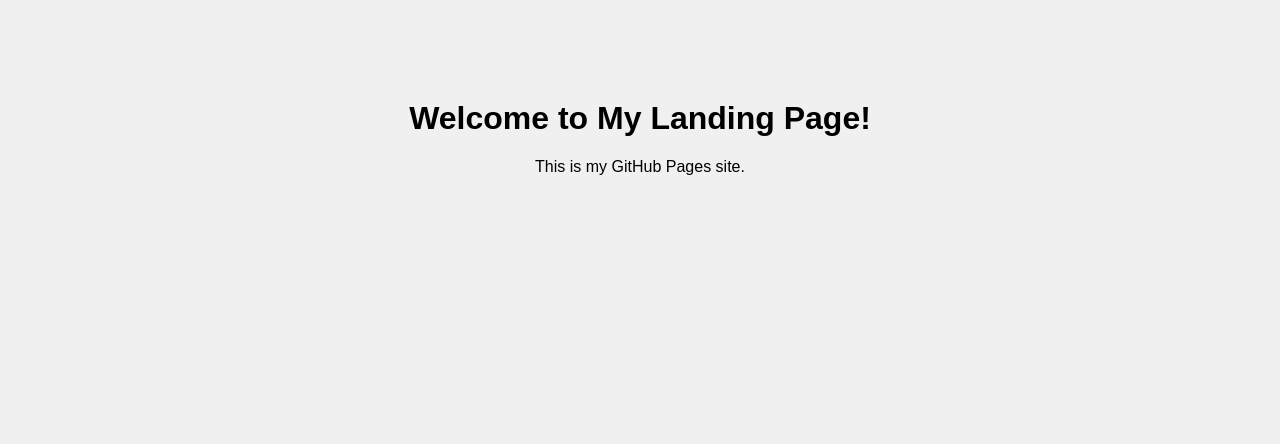
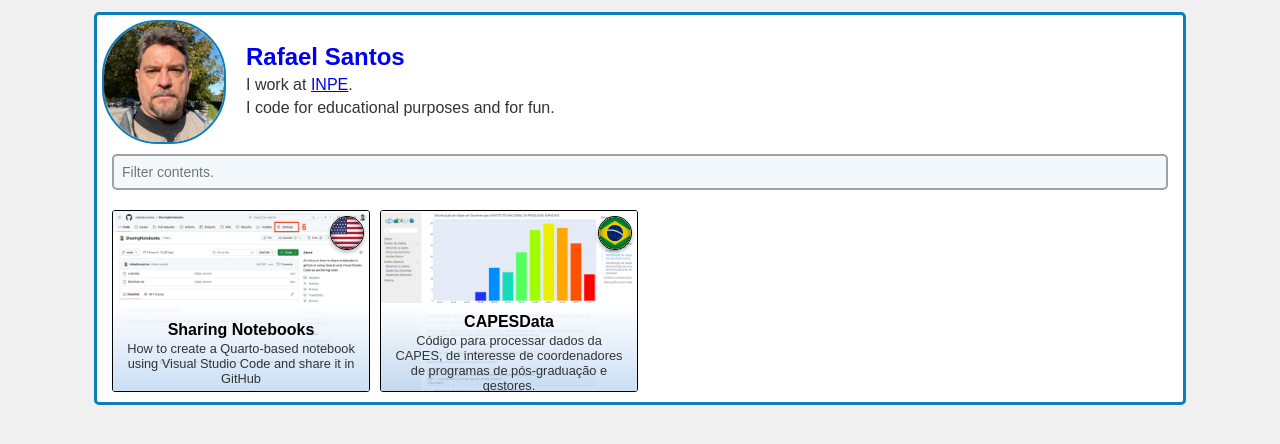
Before and after one commit to rafaeldcsantos/rafaeldcsantos.github.io, a plain HTML site: page index.html in a window 1280 px wide. Drawn offline with Linux system fonts and the light colour scheme.

Commit message:
Public version

```diff
--- /dev/null
+++ b/CSS/apps.css
@@ -0,0 +1,100 @@
+/* ---------------------------------------------------
+   Container for the application cards
+   --------------------------------------------------- */
+   .appcontainer {
+    display: grid;                         /* Use grid layout */
+    grid-gap: 10px;                        /* Gap between grid items */
+    grid-template-columns: repeat(4, 1fr);   /* Four equal-width columns */
+    justify-items: center;                 /* Center each card within its cell */
+    width: 1056px;                         /* Fixed container width; adjust as needed */
+    margin: 0 auto;                        /* Center container horizontally */
+    margin-top: -20px;
+    margin-bottom: 5px;
+    padding-top: 20px;
+  }
+
+/* ---------------------------------------------------
+   Card Container: the clickable button
+   --------------------------------------------------- */
+   .card {
+    display: block;                         /* Makes the link a block element */
+    width: 256px;
+    height: 180px;                      /* Fixed width for uniformity */
+    border: 1px solid #000;                 /* Card border */
+    border-radius: 3px;                     /* Rounded corners */
+    overflow: hidden;                       /* Ensures child elements don't overflow */
+    text-decoration: none;                  /* Remove default link styling */
+    color: #000;                            /* Default text color */
+    position: relative;                     /* For absolutely positioned flag */
+    transition: transform 0.3s ease, box-shadow 0.3s ease; /* Smooth hover effects */
+  }
+
+  /* ---------------------------------------------------
+     Card Image Container
+     --------------------------------------------------- */
+  .card-image {
+    position: relative;                     /* Establish positioning for the overlay */
+  }
+
+  /* Main image style: fixed height and full width */
+  .card-image img {
+    display: block;
+    width: 100%;                            /* Fill the card's width */
+    object-fit: cover;                      /* Ensures the image covers the container without distortion */
+  }
+
+  /* ---------------------------------------------------
+     Gradient & Text Overlay
+     --------------------------------------------------- */
+  .card-gradient {
+    position: absolute;                     /* Overlay on top of the image */
+    bottom: 0;                              /* Align to the bottom of the image */
+    left: 0;
+    right: 0;
+    height: 100px;                           /* Height of the overlay area (adjust as needed) */
+    background: linear-gradient(to top, rgba(136, 183, 233,0.5), rgb(255, 255, 255));
+    /* This gradient fades from solid white at the bottom to transparent at the top */
+
+    /* Optional: use flex to center the text vertically and add some padding */
+    display: flex;
+    align-items: center;
+    padding: 0 10px;
+    box-sizing: border-box;
+  }
+
+  /* Text styling inside the overlay */
+  .card-text h2 {
+    margin: 0;
+    font-size: 1em;
+    color: #000;
+  }
+
+  .card-text p {
+    margin: 2px 0 0;
+    font-size: 0.8em;
+    color: #333;
+  }
+
+  /* ---------------------------------------------------
+     Flag Icon: small flag with a shadow in the corner
+     --------------------------------------------------- */
+  .card-flag {
+    position: absolute;                     /* Positioned relative to the card */
+    top: 5px;                               /* 5px from the top */
+    right: 5px;                             /* 5px from the right */
+    width: 32px;                            /* Fixed width */
+    height: auto;                           /* Maintain aspect ratio */
+    border: 1px solid #000;                 /* Border for definition */
+    border-radius: 50%;                     /* Circular shape */
+    background-color: #fff;                 /* White background */
+    box-shadow: 0 2px 4px rgba(0, 0, 0, 0.3); /* Shadow for depth */
+    z-index: 2;                             /* Ensure the flag appears on top */
+  }
+
+  /* ---------------------------------------------------
+     Hover Effect: lifts the card and adds a shadow
+     --------------------------------------------------- */
+  .card:hover {
+    transform: translateY(-5px);
+    box-shadow: 0 5px 15px rgba(0, 0, 0, 0.3);
+  }
--- /dev/null
+++ b/CSS/search.css
@@ -0,0 +1,28 @@
+/*
+Click nbfs://nbhost/SystemFileSystem/Templates/Licenses/license-default.txt to change this license
+Click nbfs://nbhost/SystemFileSystem/Templates/ClientSide/css.css to edit this template
+*/
+/*
+    Created on : Jan 24, 2025, 1:23:48 PM
+    Author     : rafael
+*/
+
+
+.searchContainer {
+  width: 1056px;
+  margin: 10px auto 0px auto;
+  padding: 0 0 10px 0;
+  text-align: center;
+  margin-bottom: 10px;
+
+}
+
+#searchInput {
+  width: 100%;
+  padding: 8px;
+  font-size: 14px;
+  border: 2px solid #A0A0A0;
+  border-radius: 5px;
+  box-sizing: border-box;
+  background-color: #f2f8fc;
+}
--- /dev/null
+++ b/CSS/style.css
@@ -0,0 +1,67 @@
+body {
+    font-family: Arial, sans-serif;
+    background-color: #f0f0f0;
+    text-align: center;
+    margin-top: 8px;
+}
+
+#page {
+    width: 1076px;
+    margin: 0 auto;
+    margin-top: 12px;
+    background-color: #ffffff;
+    border: 3px solid #0d7dbd;
+    border-radius: 5px;
+    padding: 5px;
+}
+
+/* Hero Section Layout */
+#hero {
+    display: flex;
+    align-items: center; /* Vertically centers the photo and text */
+    margin-bottom: 10px; /* Spacing below the hero section  */
+  }
+
+  /* Photo Container */
+  .hero-photo {
+    width: 120px;
+    height: 120px;
+    border: 2px solid #0d7dbd; /* Adjust the border as needed */
+    border-radius: 45%;       /* Creates the circular shape */
+    overflow: hidden;         /* Ensures the image is cropped to the circle */
+    flex-shrink: 0;           /* Prevents the image container from shrinking */
+  }
+
+  /* Image Styling */
+  .hero-photo img {
+    width: 100%;
+    height: 100%;
+    object-fit: cover;        /* Ensures the image covers the container without distortion */
+  }
+
+  .hero-name, .hero-bio {
+    text-align: left;
+  }
+
+  /* Hero Information (Text) */
+  .hero-info {
+    margin-left: 20px;        /* Space between the photo and the text */
+  }
+
+  /* Name Styling */
+  .hero-name {
+    font-size: 1.5em;
+    font-weight: bold;
+    margin: 0;                /* Remove default margins */
+  }
+
+  /* Bio Styling */
+  .hero-bio {
+    font-size: 1em;
+    color: #333;              /* Adjust the color as desired */
+    margin: 5px 0;            /* Some spacing between paragraphs */
+  }
+
+  .hero-link {
+    text-decoration: none;
+  }
--- /dev/null
+++ b/JS/appsearchbar.js
@@ -0,0 +1,19 @@
+/*
+ * Click nbfs://nbhost/SystemFileSystem/Templates/Licenses/license-default.txt to change this license
+ * Click nbfs://nbhost/SystemFileSystem/Templates/ClientSide/javascript.js to edit this template
+ */
+
+
+  document.getElementById('searchInput').addEventListener('input', function () {
+    const filter = this.value.toLowerCase();
+    const appIcons = document.querySelectorAll('.appcontainer a');
+
+    appIcons.forEach((icon) => {
+      const text = icon.textContent.toLowerCase();
+      if (text.includes(filter)) {
+        icon.style.display = 'flex'; // Show matching items
+      } else {
+        icon.style.display = 'none'; // Hide non-matching items
+      }
+    });
+  });
--- a/index.html
+++ b/index.html
@@ -1,14 +1,78 @@
 <!DOCTYPE html>
 <html lang="en">
+
 <head>
     <meta charset="UTF-8">
     <meta name="viewport" content="width=device-width, initial-scale=1.0">
-    <title>My Landing Page</title>
-    <link rel="stylesheet" href="style.css">
+    <title>Rafael Santos</title>
+    <link rel="stylesheet" href="CSS/style.css">
+    <link rel="stylesheet" href="CSS/apps.css">
+    <link rel="stylesheet" href="CSS/search.css">
+    <link rel="icon" href="Images/favicon.ico" type="image/x-icon">
+    <link rel="shortcut icon" href="Images/favicon-2.png">
 </head>
+
 <body>
-    <h1>Welcome to My Landing Page!</h1>
-    <p>This is my GitHub Pages site.</p>
-    <script src="script.js"></script>
+    <div id="page">
+        <div id="hero">
+            <div class="hero-photo">
+                <!-- Replace 'path/to/photo.jpg' with the actual image path -->
+                <img src="Images/rafael.jpg" alt="Profile Photo">
+            </div>
+            <div class="hero-info">
+                <a href='https://linktr.ee/rafaeldcsantos' class="hero-link"><p class="hero-name">Rafael Santos</p></a>
+                <p class="hero-bio">I work at <a href="http://www.inpe.br">INPE</a>.</p>
+                <p class="hero-bio">I code for educational purposes and for fun.</p>
+                <!-- Add more paragraphs or content as needed -->
+            </div>
+        </div>
+
+        <div class="searchContainer">
+            <input type="text" id="searchInput" placeholder="Filter contents.">
+        </div>
+
+        <div class='appcontainer'>
+            <!-- -------------------------------------- -->
+            <a href="https://rafaeldcsantos.github.io/SharingNotebooks/Intro.html" class="card">
+                <div class="card-image">
+                    <img src="Images/SharingNotebooks.jpg" alt="Sharing Notebooks">
+                    <div class="card-gradient">
+                        <div class="card-text">
+                            <h2>Sharing Notebooks</h2>
+                            <p>How to create a Quarto-based notebook using Visual Studio Code and share it in GitHub</p>
+                        </div>
+                    </div>
+                </div>
+                <img src="Images/flag-en.svg" alt="Country Flag" class="card-flag">
+            </a>
+
+            <!-- -------------------------------------- -->
+            <a href="https://rafaeldcsantos.github.io/CAPESData/" class="card">
+                <div class="card-image">
+                    <img src="Images/CAPESData.jpg" alt="CAPESData">
+                    <div class="card-gradient">
+                        <div class="card-text">
+                            <h2>CAPESData</h2>
+                            <p>Código para processar dados da CAPES, de interesse de coordenadores de programas de pós-graduação e gestores.</p>
+                        </div>
+                    </div>
+                </div>
+                <img src="Images/flag-ptbr.svg" alt="Country Flag" class="card-flag">
+            </a>
+
+
+
+
+
+
+        </div>
+
+
+
+    </div>
+
+    <script src="JS/appsearchbar.js"></script>
+
 </body>
+
 </html>
--- a/style.css
+++ /dev/null
@@ -1,6 +0,0 @@
-body {
-    font-family: Arial, sans-serif;
-    background-color: #f0f0f0;
-    text-align: center;
-    margin-top: 100px;
-}
```
Also changed, not shown: Images/CAPESData.jpg (added), Images/SharingNotebooks.jpg (added), Images/flag-en.svg (added), Images/flag-ptbr.svg (added), Images/rafael.jpg (added), JS/script.js (renamed from script.js), howto.txt (added), 2 other files.
